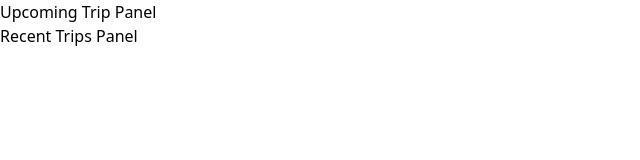
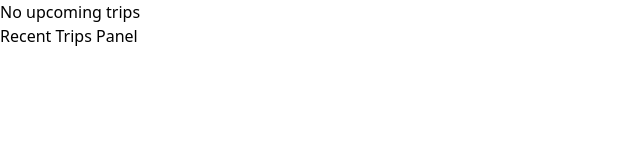
Before and after one commit to pruszel/Travel-Stream, a React (Vite) app in the folder frontend/: page / in a window 1280 px wide. Shown: the top 160 px of the page, without its empty margins (0-640 px from the left). Built offline with nearby package versions, Linux system fonts and the light colour scheme.

Commit message:
Add tests and basic functionality for UpcomingTripPanel component
Signed-off-by: Peter Ruszel <3279147+pruszel@users.noreply.github.com>

```diff
--- a/frontend/src/components/UpcomingTripPanel.tsx
+++ b/frontend/src/components/UpcomingTripPanel.tsx
@@ -1,7 +1,17 @@
-export function UpcomingTripPanel() {
+import { Trip } from "../models/Trip";
+
+export function UpcomingTripPanel({ trip }: { trip: Trip | null }) {
+  if (!trip) {
+    return (
+      <>
+        <p>No upcoming trips</p>
+      </>
+    );
+  }
+
   return (
     <>
-      <p>Upcoming Trip Panel</p>
+      <h2>{trip.name}</h2>
     </>
   );
 }
```
Also changed, not shown: 1 other file (tests, documents, lock files or other folders).
